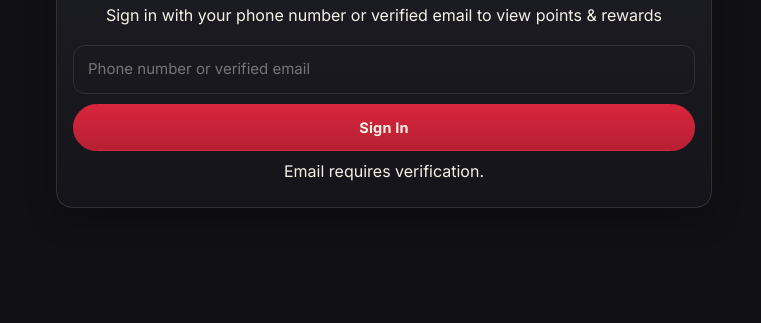
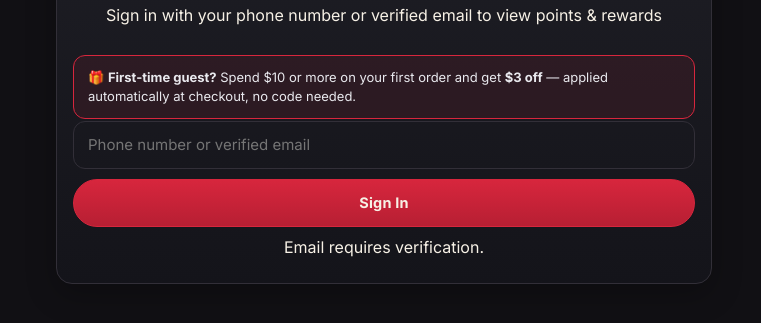
Before and after one commit to shigene-netizen/kpot-order, a website: page my-rewards.html in a window 1280 px wide. Shown: the part 225-548 px from the top of the page, without its empty margins (256-1017 px from the left). Drawn offline with Linux system fonts and the light colour scheme.

Commit message:
Show FIRST TIME GUEST $3 OFF promo on My Rewards login card

```diff
--- a/my-rewards.html
+++ b/my-rewards.html
@@ -19,6 +19,7 @@
   .btn{padding:12px 16px;border-radius:999px;border:1px solid var(--line);background:linear-gradient(180deg,#2a2a33,#1a1a22);color:var(--text);cursor:pointer}
   .btn.primary{background:linear-gradient(180deg,#d7263d,#b71f33);border-color:#d7263d;font-weight:700}
   .muted{color:var(--dim)}
+  .firstvisit{margin:10px 0 2px;padding:12px 14px;border:1px solid #D7263D;border-radius:12px;background:rgba(215,38,61,.10);font-size:13px;color:#e9e9ee;line-height:1.45}
   .grid2{display:grid;grid-template-columns:1fr 1fr;gap:10px}
   .stat{border:1px solid var(--line);border-radius:14px;padding:12px;text-align:center;background:linear-gradient(180deg,#23232b,#17171d)}
   .stat-num{font-size:28px;font-weight:900}
@@ -50,6 +51,9 @@
         <div class="hero-ava">K</div>
         <div style="font-size:22px;font-weight:900">My Rewards</div>
         <div class="muted">Sign in with your phone number or verified email to view points & rewards</div>
+      </div>
+      <div class="firstvisit" id="firstVisitNote">
+        🎁 <b>First-time guest?</b> Spend $10 or more on your first order and get <b>$3 off</b> — applied automatically at checkout, no code needed.
       </div>
       <div class="row">
         <input id="loginId" placeholder="Phone number or verified email">
```
